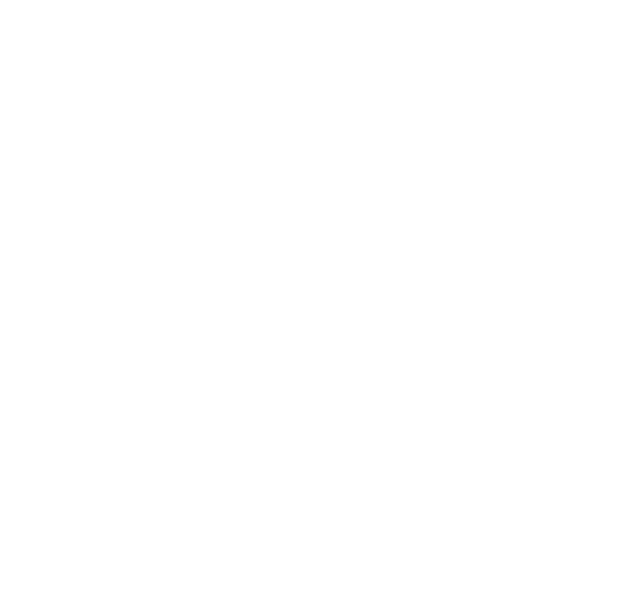
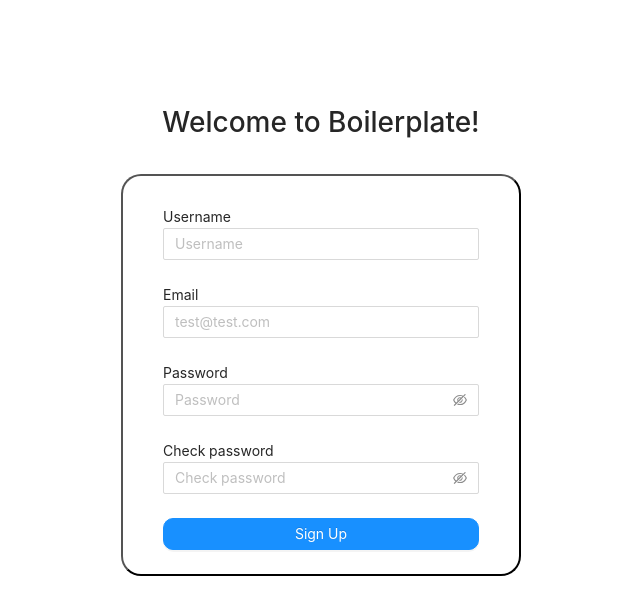
Before and after one commit to jmg7173/boiler-plates-and-examples, a React (Create React App) app in the folder web-react-REST/web/: page /signup in a window 1280 px wide. Shown: the top 614 px of the page, without its empty margins (319-959 px from the left). Built offline with nearby package versions, Linux system fonts and the light colour scheme.

Commit message:
✨ Add signup page

```diff
--- /dev/null
+++ b/web-react-REST/web/src/views/auth/SignUpView.style.ts
@@ -0,0 +1,29 @@
+import styled from 'styled-components'
+
+export const Container = styled.div`
+  text-align: center;
+  width: 400px;
+  height: 600px;
+  margin-left: auto;
+  margin-right: auto;
+  margin-top: 100px;
+
+  > h1 {
+    margin-top: 40px;
+  }
+  > .ant-form {
+    text-align: left;
+    border-radius: 20px;
+    border: 2px outset black;
+    margin-top: 30px;
+    > .signup-form {
+      margin: 30px 40px 5px;
+      > p.error-msg {
+        color: red;
+      }
+      .sign-up-btn {
+        border-radius: 10px;
+      }
+    }
+  }
+`
--- a/web-react-REST/web/src/views/auth/SingUpView.tsx
+++ b/web-react-REST/web/src/views/auth/SingUpView.tsx
@@ -1,8 +1,125 @@
-import React from 'react'
+import React, { useState } from 'react'
+import { Container } from './SignUpView.style'
+import { Button, Form, Input } from 'antd'
+import { fetchAPI } from '../../utils/fetch/fetchAPI'
 
 const SignUpView: React.FC = () => {
+  const [errorMessage, setErrorMessage] = useState<string>('')
   return (
-    <></>
+    <Container>
+      <h1>Welcome to Boilerplate!</h1>
+      <Form
+        onFinish={async (event) => {
+          const { username, email, password } = event
+          try {
+            const uri = '/auth/signup'
+            await fetchAPI(uri, 'post', {
+              username,
+              email,
+              password,
+            })
+            history.back()
+          } catch (e: ResponseType | any) {
+            if (e.status !== 400){
+              setErrorMessage(`Unknown error occurred: ${ e.status }`)
+              return
+            }
+            const errorResponse = await e.json()
+            const {
+              username: errorUsername,
+              email: errorEmail,
+              password: errorPassword,
+            } = errorResponse.validation
+            setErrorMessage([errorUsername, errorEmail, errorPassword].join('\n'))
+          }
+        }}
+      >
+        <div className='signup-form'>
+          {!!errorMessage && (
+            <p className='error-msg'>
+              {errorMessage.split('\n').map((message: string) => {
+                return (<>{ message }<br/></>)
+              })}
+            </p>
+          )}
+          Username
+          <Form.Item
+            name='username'
+            rules={[{ required: true, message: 'Username field is required!' }]}
+          >
+            <Input
+              name='Username'
+              placeholder='Username'
+            />
+          </Form.Item>
+          Email
+          <Form.Item
+            name='email'
+            rules={[
+              { required: true, message: 'Email field is required!' },
+              {
+                message: 'Invalid email format!',
+                type: 'email',
+              },
+            ]}
+          >
+            <Input
+              name='email'
+              placeholder='test@test.com'
+            />
+          </Form.Item>
+          Password
+          <Form.Item
+            name='password'
+            rules={[
+              { required: true, message: 'Password field is required!' },
+              {
+                message: 'Need more than 8 characters, ' +
+                  'mixed with upper, lower, numbers, specials(!@#$%^&*)!',
+                pattern: /^(?=.*[0-9])(?=.*[a-z])(?=.*[A-Z])(?=.*[!@#$%^&*]).{8,100}$/,
+              },
+            ]}
+          >
+            <Input.Password
+              name='password'
+              placeholder='Password'
+            />
+          </Form.Item>
+          Check password
+          <Form.Item
+            name='checkPassword'
+            dependencies={['password']}
+            rules={[
+              { required: true, message: 'Check your password!' },
+              ({ getFieldValue }) => ({
+                validator(rule, value) {
+                  if (getFieldValue('password') === value) {
+                    return Promise.resolve()
+                  }
+                  return Promise.reject('Password and password checking are different!')
+                },
+              }),
+            ]}
+          >
+            <Input.Password
+              placeholder='Check password'
+            />
+          </Form.Item>
+          <Form.Item
+            style={{ textAlign: 'center' }}
+          >
+            <Button
+              type='primary'
+              htmlType='submit'
+              className='sign-up-btn'
+              block
+            >
+              Sign Up
+            </Button>
+          </Form.Item>
+        </div>
+      </Form>
+    </Container>
   )
 }
 
```
